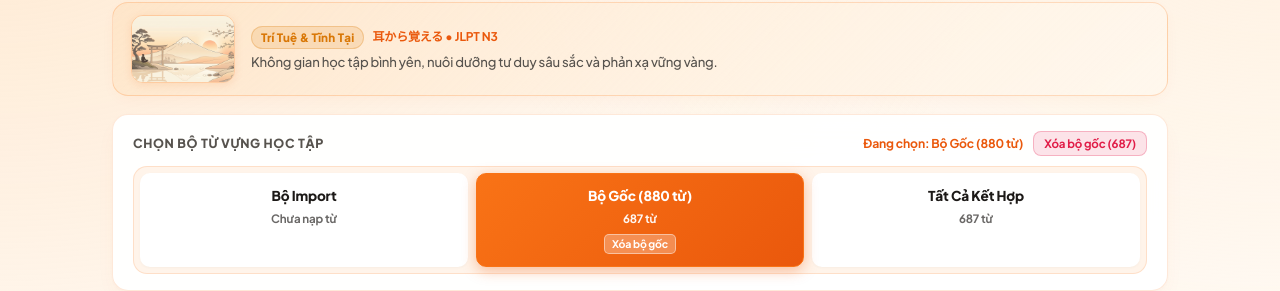
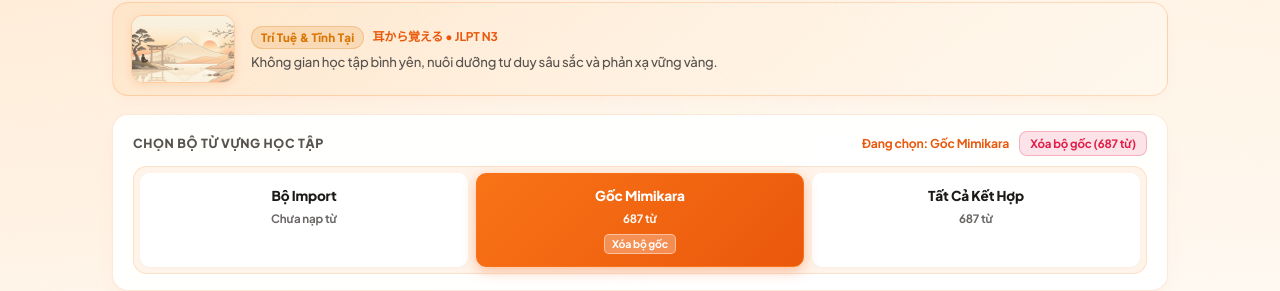
Before and after one commit to DangNguyen0703/mimikara-n3, a Next.js app: page / in a window 1280 px wide. Shown: the part 95-386 px from the top of the page. Built offline with nearby package versions, Linux system fonts and the light colour scheme.

Commit message:
style: refine default vocab tab and delete labels for 687 sample words

```diff
--- a/app/page.tsx
+++ b/app/page.tsx
@@ -289,7 +289,7 @@ export default function HomePage() {
             </span>
             <div style={{ display: 'flex', alignItems: 'center', gap: 10 }}>
               <span style={{ fontSize: '0.76rem', color: 'var(--accent-hover)', fontWeight: 700 }}>
-                {vocabSource === 'imported' ? 'Đang chọn: Bộ Import' : vocabSource === 'default' ? 'Đang chọn: Bộ Gốc (880 từ)' : 'Đang chọn: Tất cả'}
+                {vocabSource === 'imported' ? 'Đang chọn: Bộ Import' : vocabSource === 'default' ? 'Đang chọn: Gốc Mimikara' : 'Đang chọn: Tất cả'}
               </span>
 
               {/* Delete Default Sample (687 words) Button */}
@@ -309,7 +309,7 @@ export default function HomePage() {
                   }}
                   title="Xóa bộ mẫu gốc 687 từ"
                 >
-                  Xóa bộ gốc ({defaultWords.length})
+                  Xóa bộ gốc (687 từ)
                 </button>
               )}
 
@@ -399,7 +399,7 @@ export default function HomePage() {
               )}
             </button>
 
-            {/* Tab: Default Mimikara (880 words / sample 687 words) */}
+            {/* Tab: Default Mimikara (sample 687 words) */}
             <button
               onClick={() => handleSourceSelect('default')}
               style={{
@@ -420,13 +420,13 @@ export default function HomePage() {
                 position: 'relative',
               }}
             >
-              <span>Bộ Gốc (880 từ)</span>
+              <span>Gốc Mimikara</span>
               <span style={{
                 fontSize: '0.72rem',
                 opacity: vocabSource === 'default' ? 0.95 : 0.65,
                 fontWeight: 700,
               }}>
-                {defaultDeleted ? 'Đã xóa mẫu' : `${defaultWords.length} từ`}
+                {defaultDeleted ? 'Đã xóa (687 từ)' : '687 từ'}
               </span>
               {!defaultDeleted ? (
                 <span
```
